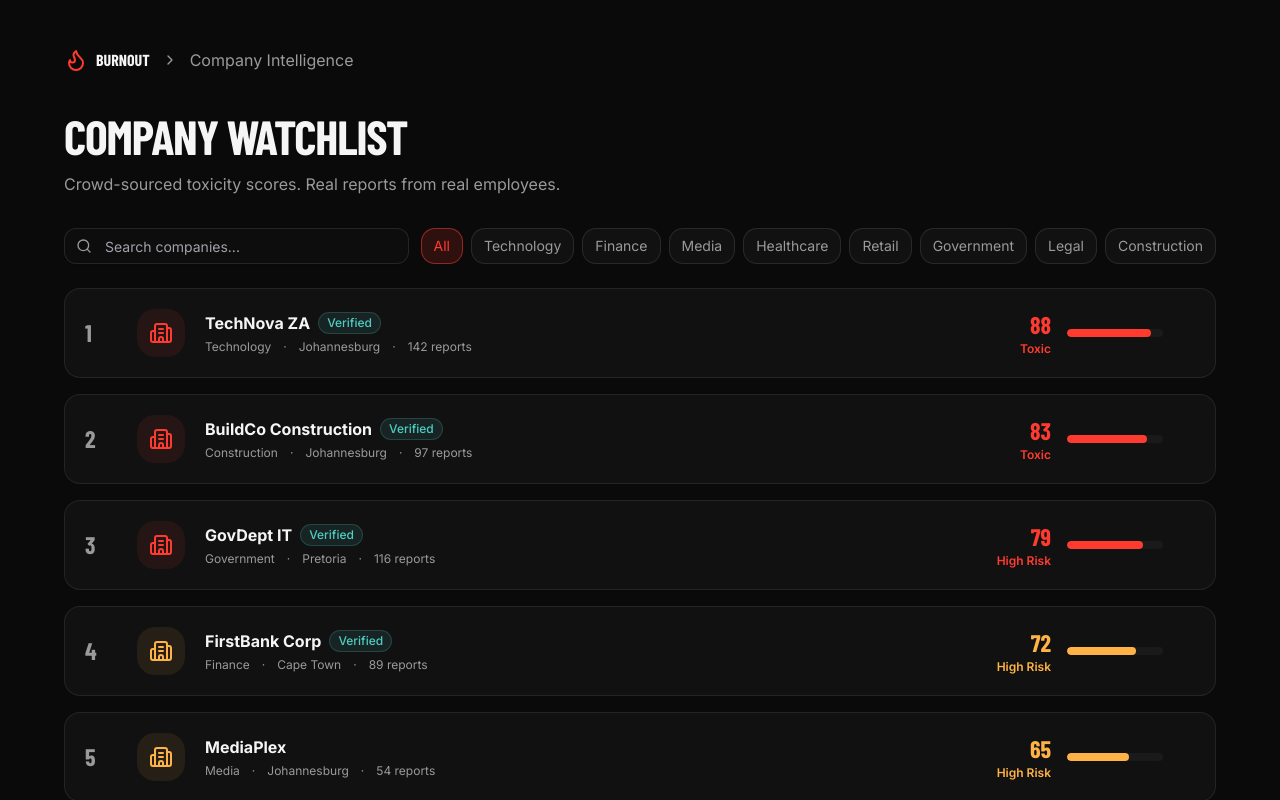
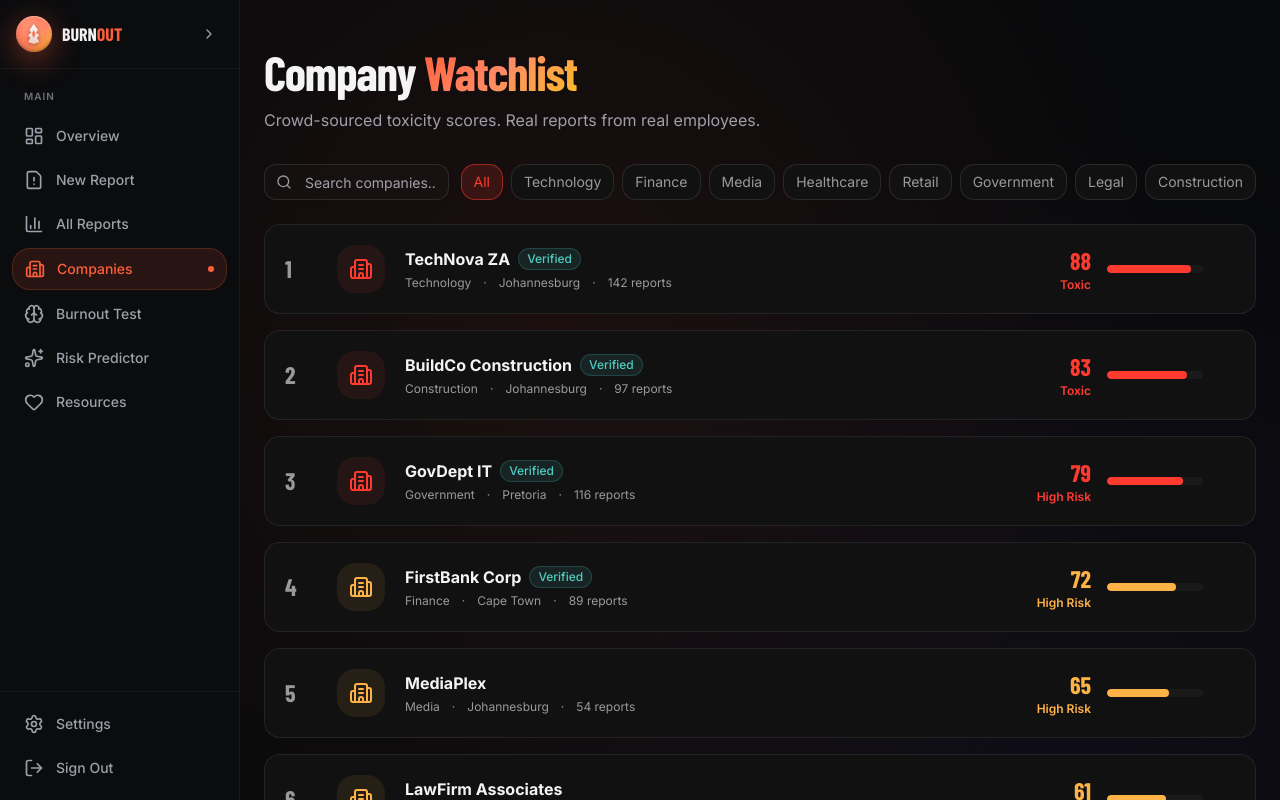
Before and after one commit to vysanchellan/demo, a Next.js app: page /companies in a window 1280 px wide. Shown: the top 800 px of the page. Built offline with nearby package versions, Linux system fonts and the light colour scheme; no server answers; a web font is replaced by a local one.

Commit message:
feat: custom logo + dashboard layout for all auth pages + RLS fix

```diff
--- a/app/admin/page.tsx
+++ b/app/(dashboard)/admin/page.tsx
@@ -4,9 +4,9 @@ import { useEffect, useState } from 'react'
 import { motion } from 'framer-motion'
 import Link from 'next/link'
 import {
-  Flame, Shield, ChevronRight, AlertTriangle, CheckCircle2,
-  XCircle, FileWarning, Building2, Users, Activity, TrendingUp,
-  Eye, Trash2, Search, ArrowUpRight, Lock
+  Shield, AlertTriangle, CheckCircle2,
+  FileWarning, Activity,
+  Eye, Trash2, Search, Lock
 } from 'lucide-react'
 import { Button } from '@/components/ui/button'
 import { Badge } from '@/components/ui/badge'
@@ -130,18 +130,6 @@ export default function AdminPage() {
     <div className="min-h-screen bg-[#08090B] relative">
       <div className="absolute inset-0 bg-mesh-soft pointer-events-none" />
       <div className="relative max-w-7xl mx-auto px-6 py-12">
-        {/* Header */}
-        <div className="flex items-center gap-3 mb-8">
-          <Link href="/" className="flex items-center gap-2">
-            <div className="w-8 h-8 rounded-lg bg-gradient-to-br from-[#FF5E3A] to-[#FF8A65] flex items-center justify-center">
-              <Flame className="w-4 h-4 text-white" />
-            </div>
-            <span className="font-black" style={{ fontFamily: 'var(--font-display)' }}>BURNOUT</span>
-          </Link>
-          <ChevronRight className="w-4 h-4 text-zinc-600" />
-          <span className="text-zinc-400">Admin</span>
-        </div>
-
         <motion.div
           initial={{ opacity: 0, y: 12 }} animate={{ opacity: 1, y: 0 }}
           className="flex items-center justify-between mb-10"
--- a/app/assessment/page.tsx
+++ b/app/(dashboard)/assessment/page.tsx
@@ -3,7 +3,7 @@
 import { useState } from 'react'
 import { motion, AnimatePresence } from 'framer-motion'
 import Link from 'next/link'
-import { Flame, Brain, ArrowRight, ArrowLeft, CheckCircle2, RotateCcw } from 'lucide-react'
+import { Brain, ArrowRight, ArrowLeft, CheckCircle2, RotateCcw } from 'lucide-react'
 import { Button } from '@/components/ui/button'
 import { getBurnoutColor, getBurnoutLevel } from '@/lib/utils'
 
@@ -158,20 +158,10 @@ export default function AssessmentPage() {
   }
 
   return (
-    <div className="min-h-screen bg-[#0A0A0A] flex items-center justify-center px-6 py-12 relative overflow-hidden">
-      <div className="absolute inset-0 bg-grid-pattern opacity-20" />
+    <div className="min-h-screen bg-[#08090B] flex items-center justify-center px-6 py-12 relative overflow-hidden">
+      <div className="absolute inset-0 bg-mesh-soft" />
 
       <div className="relative z-10 w-full max-w-2xl">
-        {/* Header */}
-        <div className="flex items-center gap-3 mb-8">
-          <Link href="/">
-            <div className="flex items-center gap-2">
-              <Flame className="w-6 h-6 text-[#FF3B30]" />
-              <span className="font-black" style={{ fontFamily: 'var(--font-display)' }}>BURNOUT</span>
-            </div>
-          </Link>
-        </div>
-
         {/* Progress */}
         <div className="mb-8">
           <div className="flex items-center justify-between text-sm text-[#9A9A9A] mb-2">
--- a/app/companies/page.tsx
+++ b/app/(dashboard)/companies/page.tsx
@@ -3,7 +3,7 @@
 import { useState } from 'react'
 import { motion } from 'framer-motion'
 import Link from 'next/link'
-import { Flame, Search, Building2, AlertTriangle, TrendingUp, ChevronRight, Filter } from 'lucide-react'
+import { Search, Building2, ChevronRight } from 'lucide-react'
 import { Input } from '@/components/ui/input'
 import { Badge } from '@/components/ui/badge'
 import { Button } from '@/components/ui/button'
@@ -38,25 +38,15 @@ export default function CompaniesPage() {
     .sort((a, b) => b.score - a.score)
 
   return (
-    <div className="min-h-screen bg-[#0A0A0A] py-12 px-6 relative">
-      <div className="absolute inset-0 bg-grid-pattern opacity-20" />
+    <div className="min-h-screen bg-[#08090B] py-12 px-6 relative">
+      <div className="absolute inset-0 bg-mesh-soft" />
 
       <div className="relative z-10 max-w-6xl mx-auto">
-        {/* Header */}
-        <div className="flex items-center gap-3 mb-10">
-          <Link href="/" className="flex items-center gap-2">
-            <Flame className="w-6 h-6 text-[#FF3B30]" />
-            <span className="font-black" style={{ fontFamily: 'var(--font-display)' }}>BURNOUT</span>
-          </Link>
-          <ChevronRight className="w-4 h-4 text-[#9A9A9A]" />
-          <span className="text-[#9A9A9A]">Company Intelligence</span>
-        </div>
-
         <motion.div initial={{ opacity: 0, y: 20 }} animate={{ opacity: 1, y: 0 }}>
-          <h1 className="text-5xl font-black mb-3" style={{ fontFamily: 'var(--font-display)' }}>
-            COMPANY <span className="gradient-text">WATCHLIST</span>
+          <h1 className="text-5xl font-black mb-3 tracking-tight" style={{ fontFamily: 'var(--font-display)' }}>
+            Company <span className="text-gradient-ember">Watchlist</span>
           </h1>
-          <p className="text-[#9A9A9A] mb-8">
+          <p className="text-zinc-400 mb-8">
             Crowd-sourced toxicity scores. Real reports from real employees.
           </p>
 
--- a/app/(dashboard)/layout.tsx
+++ b/app/(dashboard)/layout.tsx
@@ -1,11 +1,12 @@
 import DashboardSidebar from '@/components/layout/DashboardSidebar'
+
 export const dynamic = 'force-dynamic'
 
 export default function DashboardLayout({ children }: { children: React.ReactNode }) {
   return (
-    <div className="flex min-h-screen bg-[#0A0A0A]">
+    <div className="flex min-h-screen bg-[#08090B] text-zinc-100">
       <DashboardSidebar />
-      <main className="flex-1 overflow-auto min-h-screen lg:pl-60">
+      <main className="flex-1 min-h-screen lg:pl-60">
         {children}
       </main>
     </div>
--- a/app/predict/page.tsx
+++ b/app/(dashboard)/predict/page.tsx
@@ -4,7 +4,7 @@ import { useState } from 'react'
 import { motion } from 'framer-motion'
 import Link from 'next/link'
 import {
-  Flame, ChevronRight, Sparkles, Activity, Target, Brain,
+  ChevronRight, Sparkles, Activity, Target, Brain,
   TrendingUp, AlertTriangle, ArrowRight, RefreshCcw, Building2,
   Clock, Users, Award, Heart, CheckCircle2
 } from 'lucide-react'
@@ -93,18 +93,6 @@ export default function PredictPage() {
     <div className="min-h-screen bg-[#08090B] text-zinc-100 relative">
       <div className="absolute inset-0 bg-mesh-soft pointer-events-none" />
       <div className="relative max-w-5xl mx-auto px-6 py-12">
-        {/* Breadcrumb */}
-        <div className="flex items-center gap-3 mb-10">
-          <Link href="/" className="flex items-center gap-2">
-            <div className="w-8 h-8 rounded-lg bg-gradient-to-br from-[#FF5E3A] to-[#FF8A65] flex items-center justify-center">
-              <Flame className="w-4 h-4 text-white" />
-            </div>
-            <span className="font-black" style={{ fontFamily: 'var(--font-display)' }}>BURNOUT</span>
-          </Link>
-          <ChevronRight className="w-4 h-4 text-zinc-600" />
-          <span className="text-zinc-400">Risk Predictor</span>
-        </div>
-
         {/* Header */}
         <motion.div initial={{ opacity: 0, y: 12 }} animate={{ opacity: 1, y: 0 }} className="mb-10">
           <Badge className="mb-5 bg-[#FBBF24]/10 text-[#FBBF24] border-[#FBBF24]/30 font-mono">
--- a/app/report/page.tsx
+++ b/app/(dashboard)/report/page.tsx
@@ -4,8 +4,7 @@ import { useState } from 'react'
 import { motion } from 'framer-motion'
 import Link from 'next/link'
 import {
-  Flame, FileWarning, Building2, MapPin, Users, AlertTriangle,
-  Shield, CheckCircle2, ChevronRight
+  FileWarning, Shield, CheckCircle2, ChevronRight
 } from 'lucide-react'
 import { Button } from '@/components/ui/button'
 import { Input } from '@/components/ui/input'
@@ -51,7 +50,7 @@ export default function ReportPage() {
 
   if (done) {
     return (
-      <div className="min-h-screen bg-[#0A0A0A] flex items-center justify-center px-6">
+      <div className="min-h-screen bg-[#08090B] flex items-center justify-center px-6">
         <motion.div
           initial={{ opacity: 0, scale: 0.9 }}
           animate={{ opacity: 1, scale: 1 }}
@@ -90,18 +89,13 @@ export default function ReportPage() {
   }
 
   return (
-    <div className="min-h-screen bg-[#0A0A0A] py-12 px-6 relative overflow-hidden">
-      <div className="absolute inset-0 bg-grid-pattern opacity-20" />
+    <div className="min-h-screen bg-[#08090B] py-12 px-6 relative overflow-hidden">
+      <div className="absolute inset-0 bg-mesh-soft" />
 
       <div className="relative z-10 max-w-2xl mx-auto">
-        {/* Header */}
         <div className="flex items-center gap-3 mb-10">
-          <Link href="/" className="flex items-center gap-2">
-            <Flame className="w-6 h-6 text-[#FF3B30]" />
-            <span className="font-black" style={{ fontFamily: 'var(--font-display)' }}>BURNOUT</span>
-          </Link>
-          <ChevronRight className="w-4 h-4 text-[#9A9A9A]" />
-          <span className="text-[#9A9A9A]">File Report</span>
+          <FileWarning className="w-6 h-6 text-[#FF5E3A]" />
+          <h1 className="text-3xl font-black tracking-tight" style={{ fontFamily: 'var(--font-display)' }}>File Report</h1>
         </div>
 
         {/* Anon banner */}
--- a/app/reports/page.tsx
+++ b/app/(dashboard)/reports/page.tsx
@@ -4,8 +4,8 @@ import { useState } from 'react'
 import { motion } from 'framer-motion'
 import Link from 'next/link'
 import {
-  Flame, Search, AlertTriangle, ChevronRight, ThumbsUp,
-  Filter, ArrowUpDown, Clock, Building2, MapPin
+  Search, AlertTriangle, ThumbsUp,
+  Clock, Building2, MapPin
 } from 'lucide-react'
 import { Input } from '@/components/ui/input'
 import { Badge } from '@/components/ui/badge'
@@ -34,20 +34,10 @@ export default function ReportsPage() {
   )
 
   return (
-    <div className="min-h-screen bg-[#0A0A0A] py-12 px-6 relative">
-      <div className="absolute inset-0 bg-grid-pattern opacity-20" />
+    <div className="min-h-screen bg-[#08090B] py-12 px-6 relative">
+      <div className="absolute inset-0 bg-mesh-soft" />
 
       <div className="relative z-10 max-w-4xl mx-auto">
-        {/* Header */}
-        <div className="flex items-center gap-3 mb-10">
-          <Link href="/" className="flex items-center gap-2">
-            <Flame className="w-6 h-6 text-[#FF3B30]" />
-            <span className="font-black" style={{ fontFamily: 'var(--font-display)' }}>BURNOUT</span>
-          </Link>
-          <ChevronRight className="w-4 h-4 text-[#9A9A9A]" />
-          <span className="text-[#9A9A9A]">Reports Feed</span>
-        </div>
-
         <motion.div initial={{ opacity: 0, y: 20 }} animate={{ opacity: 1, y: 0 }}>
           <div className="flex items-center justify-between mb-6">
             <div>
--- a/app/resources/page.tsx
+++ b/app/(dashboard)/resources/page.tsx
@@ -4,8 +4,8 @@ import { useState } from 'react'
 import { motion } from 'framer-motion'
 import Link from 'next/link'
 import {
-  Flame, Heart, Phone, Globe, MessageSquare, BookOpen,
-  Users, ExternalLink, ChevronRight, Star
+  Heart, Phone, Globe, MessageSquare, BookOpen,
+  Users, ExternalLink
 } from 'lucide-react'
 import { Badge } from '@/components/ui/badge'
 import { Button } from '@/components/ui/button'
@@ -72,28 +72,18 @@ export default function ResourcesPage() {
   const filtered = RESOURCES.filter(r => filter === 'All' || r.type === filter)
 
   return (
-    <div className="min-h-screen bg-[#0A0A0A] py-12 px-6 relative">
-      <div className="absolute inset-0 bg-dot-pattern opacity-20" />
+    <div className="min-h-screen bg-[#08090B] py-12 px-6 relative">
+      <div className="absolute inset-0 bg-mesh-soft" />
 
       <div className="relative z-10 max-w-5xl mx-auto">
-        {/* Header */}
-        <div className="flex items-center gap-3 mb-10">
-          <Link href="/" className="flex items-center gap-2">
-            <Flame className="w-6 h-6 text-[#FF3B30]" />
-            <span className="font-black" style={{ fontFamily: 'var(--font-display)' }}>BURNOUT</span>
-          </Link>
-          <ChevronRight className="w-4 h-4 text-[#9A9A9A]" />
-          <span className="text-[#9A9A9A]">Resources</span>
-        </div>
-
         <motion.div initial={{ opacity: 0, y: 20 }} animate={{ opacity: 1, y: 0 }}>
           <div className="flex items-center gap-3 mb-4">
-            <Heart className="w-8 h-8 text-[#FF3B30]" />
+            <Heart className="w-8 h-8 text-[#FF5E3A]" />
           </div>
-          <h1 className="text-5xl font-black mb-3" style={{ fontFamily: 'var(--font-display)' }}>
-            HELP IS <span className="gradient-text">REAL.</span>
+          <h1 className="text-5xl font-black mb-3 tracking-tight" style={{ fontFamily: 'var(--font-display)' }}>
+            Help is <span className="text-gradient-ember">real.</span>
           </h1>
-          <p className="text-[#9A9A9A] mb-10 text-lg max-w-xl">
+          <p className="text-zinc-400 mb-10 text-lg max-w-xl">
             Curated crisis lines, apps, therapists, and communities.
             You don&apos;t have to burn alone.
           </p>
--- a/components/layout/DashboardSidebar.tsx
+++ b/components/layout/DashboardSidebar.tsx
@@ -5,11 +5,12 @@ import Link from 'next/link'
 import { usePathname } from 'next/navigation'
 import { motion, AnimatePresence } from 'framer-motion'
 import {
-  Flame, LayoutDashboard, FileWarning, Building2, Brain,
+  LayoutDashboard, FileWarning, Building2, Brain,
   Heart, BarChart3, Settings, LogOut, Menu, X, ChevronRight,
   Sparkles, Shield
 } from 'lucide-react'
 import { cn } from '@/lib/utils'
+import Logo from '@/components/public/Logo'
 
 const NAV_ITEMS = [
   { href: '/dashboard', icon: LayoutDashboard, label: 'Overview' },
@@ -80,9 +81,7 @@ export default function DashboardSidebar() {
       >
         <div className="flex items-center justify-between p-4 border-b border-white/5 shrink-0">
           <Link href="/" className="flex items-center gap-2.5">
-            <div className="w-9 h-9 shrink-0 rounded-xl bg-gradient-to-br from-[#FF5E3A] to-[#FF8A65] flex items-center justify-center shadow-[0_4px_20px_rgba(255,94,58,0.35)]">
-              <Flame className="w-5 h-5 text-white" />
-            </div>
+            <Logo size={36} glow />
             {!collapsed && (
               <motion.span
                 initial={{ opacity: 0 }} animate={{ opacity: 1 }}
--- /dev/null
+++ b/components/public/Logo.tsx
@@ -0,0 +1,118 @@
+'use client'
+
+import { cn } from '@/lib/utils'
+
+interface LogoProps {
+  className?: string
+  size?: number
+  glow?: boolean
+  variant?: 'mark' | 'wordmark'
+}
+
+/**
+ * BURNOUT custom logo — abstract ember mark.
+ * A layered diamond/flame shape with depth, gradient fill, and inner highlight.
+ */
+export default function Logo({ className, size = 36, glow = false, variant = 'mark' }: LogoProps) {
+  if (variant === 'wordmark') {
+    return (
+      <div className={cn('flex items-center gap-2.5', className)}>
+        <LogoMark size={size} glow={glow} />
+        <span
+          className="text-lg font-black tracking-tight"
+          style={{ fontFamily: 'var(--font-display)' }}
+        >
+          BURN<span className="text-[#FF5E3A]">OUT</span>
+        </span>
+      </div>
+    )
+  }
+  return <LogoMark size={size} glow={glow} className={className} />
+}
+
+function LogoMark({ size = 36, glow = false, className }: { size?: number; glow?: boolean; className?: string }) {
+  const id = 'logo-' + Math.random().toString(36).slice(2, 7)
+  return (
+    <div
+      className={cn(
+        'relative inline-flex items-center justify-center rounded-xl shrink-0',
+        glow && 'shadow-[0_8px_30px_rgba(255,94,58,0.45)]',
+        className
+      )}
+      style={{
+        width: size,
+        height: size,
+        background: 'linear-gradient(135deg, #FF5E3A 0%, #FF8A65 60%, #FBBF24 100%)',
+      }}
+      aria-label="BURNOUT logo"
+    >
+      {/* Inner highlight gradient overlay */}
+      <span
+        className="absolute inset-0 rounded-xl opacity-60"
+        style={{
+          background: 'radial-gradient(circle at 30% 20%, rgba(255,255,255,0.4) 0%, transparent 55%)',
+        }}
+        aria-hidden="true"
+      />
+      {/* Bottom shadow tint */}
+      <span
+        className="absolute inset-0 rounded-xl opacity-40"
+        style={{
+          background: 'linear-gradient(180deg, transparent 50%, rgba(193,56,22,0.6) 100%)',
+        }}
+        aria-hidden="true"
+      />
+      {/* Custom mark SVG */}
+      <svg
+        viewBox="0 0 32 32"
+        width={size * 0.65}
+        height={size * 0.65}
+        fill="none"
+        className="relative z-10 drop-shadow-[0_1px_2px_rgba(0,0,0,0.4)]"
+      >
+        <defs>
+          <linearGradient id={`${id}-a`} x1="16" y1="2" x2="16" y2="30" gradientUnits="userSpaceOnUse">
+            <stop offset="0%" stopColor="#FFFFFF" stopOpacity="0.95" />
+            <stop offset="100%" stopColor="#FFFFFF" stopOpacity="0.7" />
+          </linearGradient>
+        </defs>
+        {/* Outer abstract flame — sharper, more geometric than lucide flame */}
+        <path
+          d="M16 3
+             L21.5 11
+             L19 14.5
+             L23 18
+             L20 22
+             L23 27
+             L16 29.5
+             L9 27
+             L12 22
+             L9 18
+             L13 14.5
+             L10.5 11 Z"
+          fill={`url(#${id}-a)`}
+          stroke="rgba(255,255,255,0.85)"
+          strokeWidth="0.6"
+          strokeLinejoin="round"
+        />
+        {/* Inner core diamond */}
+        <path
+          d="M16 11
+             L18.5 16
+             L16 22
+             L13.5 16 Z"
+          fill="#FF5E3A"
+          fillOpacity="0.85"
+        />
+      </svg>
+      {/* Glass highlight ring */}
+      <span
+        className="absolute inset-0 rounded-xl pointer-events-none"
+        style={{
+          boxShadow: 'inset 0 1px 1px rgba(255,255,255,0.4), inset 0 -2px 3px rgba(0,0,0,0.2)',
+        }}
+        aria-hidden="true"
+      />
+    </div>
+  )
+}
--- a/components/public/Navbar.tsx
+++ b/components/public/Navbar.tsx
@@ -3,9 +3,10 @@
 import { useState, useEffect } from 'react'
 import Link from 'next/link'
 import { motion, AnimatePresence } from 'framer-motion'
-import { Flame, Menu, X, ArrowUpRight, Sparkles } from 'lucide-react'
+import { Menu, X, ArrowUpRight, Sparkles } from 'lucide-react'
 import { Button } from '@/components/ui/button'
 import { cn } from '@/lib/utils'
+import Logo from '@/components/public/Logo'
 
 const NAV = [
   { label: 'Reports', href: '/reports' },
@@ -42,10 +43,7 @@ export default function Navbar() {
       >
         <div className="flex items-center justify-between px-4 py-2.5">
           <Link href="/" className="flex items-center gap-2.5 group" aria-label="BURNOUT home">
-            <div className="relative w-9 h-9 rounded-xl bg-gradient-to-br from-[#FF5E3A] to-[#FF8A65] flex items-center justify-center shadow-[0_4px_20px_rgba(255,94,58,0.4)] group-hover:scale-110 transition-transform">
-              <Flame className="w-5 h-5 text-white" strokeWidth={2.5} />
-              <span className="absolute inset-0 rounded-xl bg-white/20 opacity-0 group-hover:opacity-100 transition-opacity" />
-            </div>
+            <Logo size={36} glow className="group-hover:scale-110 transition-transform" />
             <span className="text-lg font-black tracking-tight" style={{ fontFamily: 'var(--font-display)' }}>
               BURN<span className="text-[#FF5E3A]">OUT</span>
             </span>
```
Also changed, not shown: app/page.tsx (+40 -13 lines), 1 other file (tests, documents, lock files or other folders).
